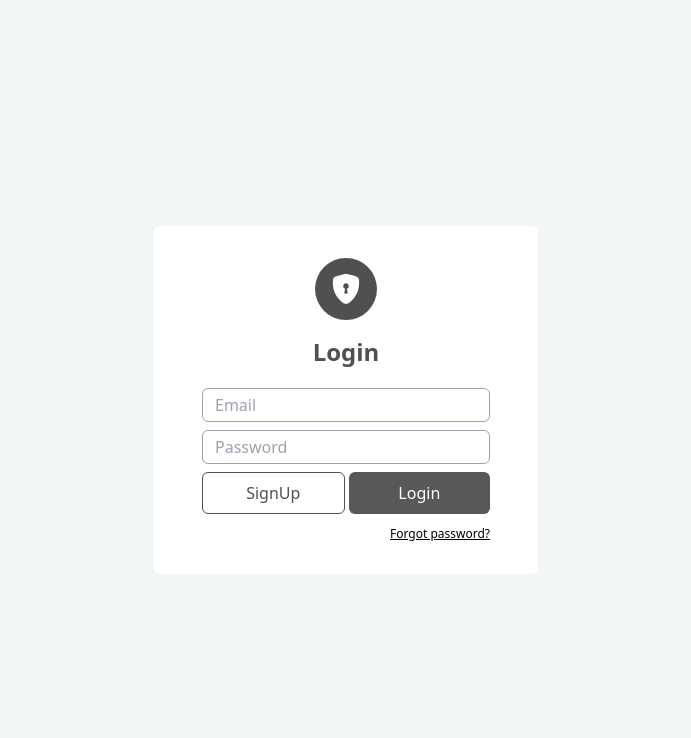
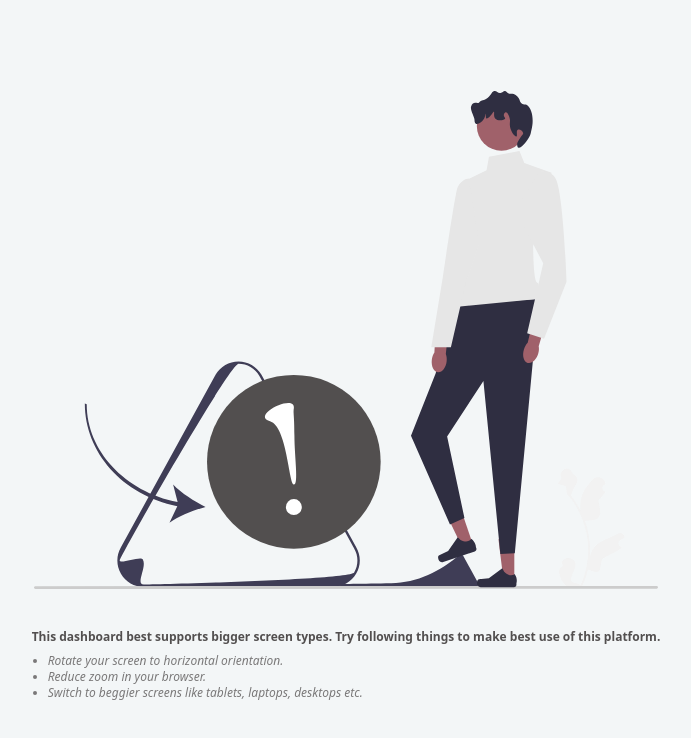
Before and after one commit to PrepFront/Dashboard, a React (Vite) app: page / in a window 1280 px wide. Before the commit this address led to /login. Shown: the top 738 px of the page, without its empty margins (294-985 px from the left). Built offline with nearby package versions, Linux system fonts and the light colour scheme.

Commit message:
added screen blocker for incompatible screens

```diff
--- /dev/null
+++ b/src/components/blockScreen/index.jsx
@@ -0,0 +1,20 @@
+import React from 'react'
+import alertPic from '../../assets/alert.svg'
+
+function ScreenBlocker() {
+  return (
+    <div className='flex w-full h-screen justify-center items-center bg-secondry flex-col p-4'>
+        <img src={ alertPic }  alt="" className='w-3/4 sm:w-1/2'/>
+        <span className='text-xs mt-10 text-primary'>
+            <h1 className=' font-semibold'>This dashboard best supports bigger screen types. Try following things to make best use of this platform.</h1>
+            <ol className=' list-disc px-4 py-2 text-primary opacity-75 italic'>
+                <li>Rotate your screen to horizontal orientation.</li>
+                <li>Reduce zoom in your browser.</li>
+                <li>Switch to beggier screens like tablets, laptops, desktops etc.</li>
+            </ol>
+        </span>
+    </div>
+  )
+}
+
+export default ScreenBlocker
--- a/src/containers/App/index.jsx
+++ b/src/containers/App/index.jsx
@@ -1,5 +1,6 @@
 import React, { useEffect } from 'react'
 import { Route, Routes, useNavigate } from 'react-router-dom'
+import ScreenBlocker from '../../components/blockScreen'
 
 import { useAppContext } from '../../hooks/context'
 import Home from '../Home'
@@ -9,6 +10,10 @@ import SignUp from '../SignUp'
 export default function AppRoot() {
   const navigate = useNavigate()
   const { user } = useAppContext()
+
+  if (window.innerWidth < 1300) {
+    return <ScreenBlocker />
+  }
 
   useEffect(() => {
     if (!user) {
```
Also changed, not shown: src/assets/alert.svg (added).
